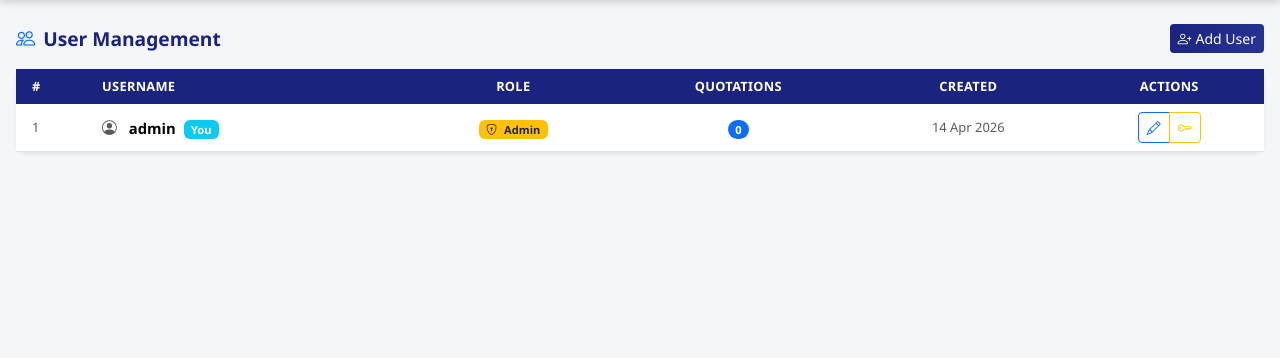
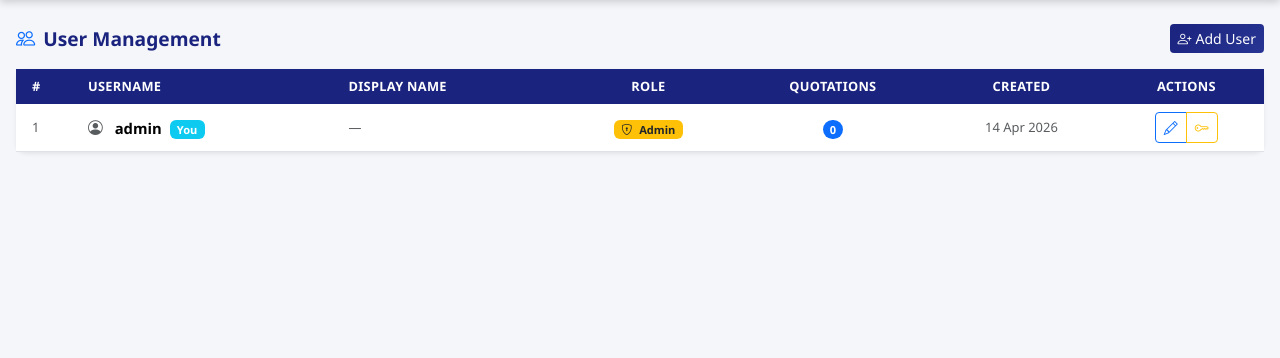
Before and after one commit to harshith2608/Kundan-interiors, a Flask app: page /admin/users in a window 1280 px wide. Shown: the part 62-420 px from the top of the page. Run offline with Flask 3, Linux system fonts and the light colour scheme; a user stored in the database is signed in; some libraries are stand-ins or nearby versions.

Commit message:
Add display name per user — shown as Prepared By in PDFs
- Add full_name column to users table (nullable)
- User edit modal now has a Display Name field alongside username
- Users table shows the display name column
- PDFs use full_name if set, falls back to username
- DB migrated on local SQLite and prod PostgreSQL

Co-Authored-By: Claude Sonnet 4.6 <noreply@anthropic.com>

```diff
--- a/app/admin_bp.py
+++ b/app/admin_bp.py
@@ -129,15 +129,17 @@ def delete_user(user_id):
 def rename_user(user_id):
     user = User.query.get_or_404(user_id)
     new_username = request.form.get('new_username', '').strip()
+    full_name     = request.form.get('full_name', '').strip()
     if not new_username:
         flash('Username cannot be empty.', 'danger')
     elif User.query.filter(User.username == new_username, User.id != user_id).first():
         flash(f'Username "{new_username}" is already taken.', 'danger')
     else:
         old_name = user.username
-        user.username = new_username
+        user.username  = new_username
+        user.full_name = full_name or None
         db.session.commit()
-        flash(f'Username changed from "{old_name}" to "{new_username}".', 'success')
+        flash(f'User "{old_name}" updated successfully.', 'success')
     return redirect(url_for('admin.users'))
 
 
--- a/app/models.py
+++ b/app/models.py
@@ -12,9 +12,15 @@ class User(UserMixin, db.Model):
     __tablename__ = 'users'
     id = db.Column(db.Integer, primary_key=True)
     username = db.Column(db.String(80), unique=True, nullable=False, index=True)
+    full_name = db.Column(db.String(120), nullable=True)
     password_hash = db.Column(db.String(256), nullable=False)
     role = db.Column(db.String(20), nullable=False, default='employee')
     created_at = db.Column(db.DateTime, default=datetime.utcnow)
+
+    @property
+    def display_name(self):
+        """Returns full_name if set, otherwise falls back to username."""
+        return self.full_name.strip() if self.full_name and self.full_name.strip() else self.username
     projects = db.relationship('Project', backref='creator', lazy='dynamic',
                                foreign_keys='Project.created_by')
 
--- a/app/pdf_utils.py
+++ b/app/pdf_utils.py
@@ -129,7 +129,7 @@ def generate_pdf(project, payment_settings=None, total_paid=0.0):
     elements.append(Spacer(1, 4))
     cust_data = [
         ['Customer Name', project.customer_name, 'Mobile', project.mobile],
-        ['Email', project.email or '—', 'Prepared By', project.creator.username],
+        ['Email', project.email or '—', 'Prepared By', project.creator.display_name],
     ]
     if project.address:
         cust_data.append(['Address', Paragraph(project.address, normal_style), '', ''])
@@ -502,7 +502,7 @@ def generate_customer_pdf(project, payment_settings=None, total_paid=0.0):
     elements.append(Spacer(1, 4))
     cust_data = [
         ['Customer Name', project.customer_name, 'Mobile', project.mobile],
-        ['Email', project.email or '—', 'Prepared By', project.creator.username],
+        ['Email', project.email or '—', 'Prepared By', project.creator.display_name],
     ]
     if project.address:
         cust_data.append(['Address', Paragraph(project.address, normal_style), '', ''])
--- a/templates/admin/users.html
+++ b/templates/admin/users.html
@@ -18,6 +18,7 @@
         <tr>
           <th class="ps-3">#</th>
           <th>Username</th>
+          <th>Display Name</th>
           <th class="text-center">Role</th>
           <th class="text-center">Quotations</th>
           <th class="text-center">Created</th>
@@ -35,6 +36,7 @@
               <span class="badge bg-info ms-1 small">You</span>
             {% endif %}
           </td>
+          <td class="text-muted small">{{ user.full_name or '—' }}</td>
           <td class="text-center">
             <span class="badge {% if user.role == 'admin' %}bg-warning text-dark{% else %}bg-secondary{% endif %}">
               <i class="bi {% if user.role == 'admin' %}bi-shield-lock{% else %}bi-person{% endif %} me-1"></i>
@@ -127,23 +129,33 @@
 <!-- Per-user modals -->
 {% for user in users %}
 
-<!-- Rename User Modal -->
+<!-- Edit User Modal -->
 <div class="modal fade" id="renameUserModal{{ user.id }}" tabindex="-1">
-  <div class="modal-dialog modal-dialog-centered modal-sm">
+  <div class="modal-dialog modal-dialog-centered">
     <div class="modal-content border-0 shadow">
       <div class="modal-header ki-card-header">
         <h6 class="modal-title fw-bold">
-          <i class="bi bi-pencil me-2"></i>Rename – {{ user.username }}
+          <i class="bi bi-pencil me-2"></i>Edit User – {{ user.username }}
         </h6>
         <button type="button" class="btn-close" data-bs-dismiss="modal"></button>
       </div>
       <form method="POST" action="{{ url_for('admin.rename_user', user_id=user.id) }}" novalidate>
         <input type="hidden" name="csrf_token" value="{{ csrf_token() }}">
         <div class="modal-body">
-          <label class="form-label fw-medium small">New Username</label>
-          <input type="text" name="new_username" class="form-control"
-                 value="{{ user.username }}" required minlength="3" maxlength="80"
-                 autocomplete="off">
+          <div class="mb-3">
+            <label class="form-label fw-medium small">Username <span class="text-danger">*</span></label>
+            <input type="text" name="new_username" class="form-control"
+                   value="{{ user.username }}" required minlength="3" maxlength="80"
+                   autocomplete="off">
+          </div>
+          <div class="mb-3">
+            <label class="form-label fw-medium small">Display Name <span class="text-muted">(shown in PDF as "Prepared By")</span></label>
+            <input type="text" name="full_name" class="form-control"
+                   value="{{ user.full_name or '' }}"
+                   placeholder="e.g. Vinay Kumar"
+                   maxlength="120" autocomplete="off">
+            <div class="form-text">Leave blank to use the username.</div>
+          </div>
         </div>
         <div class="modal-footer">
           <button type="button" class="btn btn-sm btn-secondary" data-bs-dismiss="modal">Cancel</button>
```
